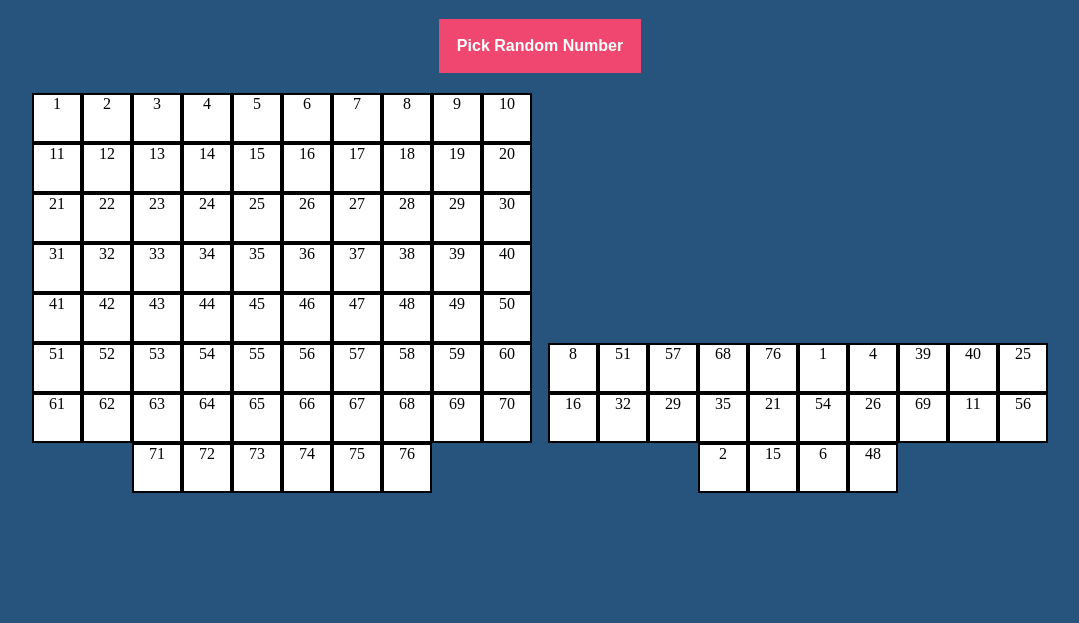
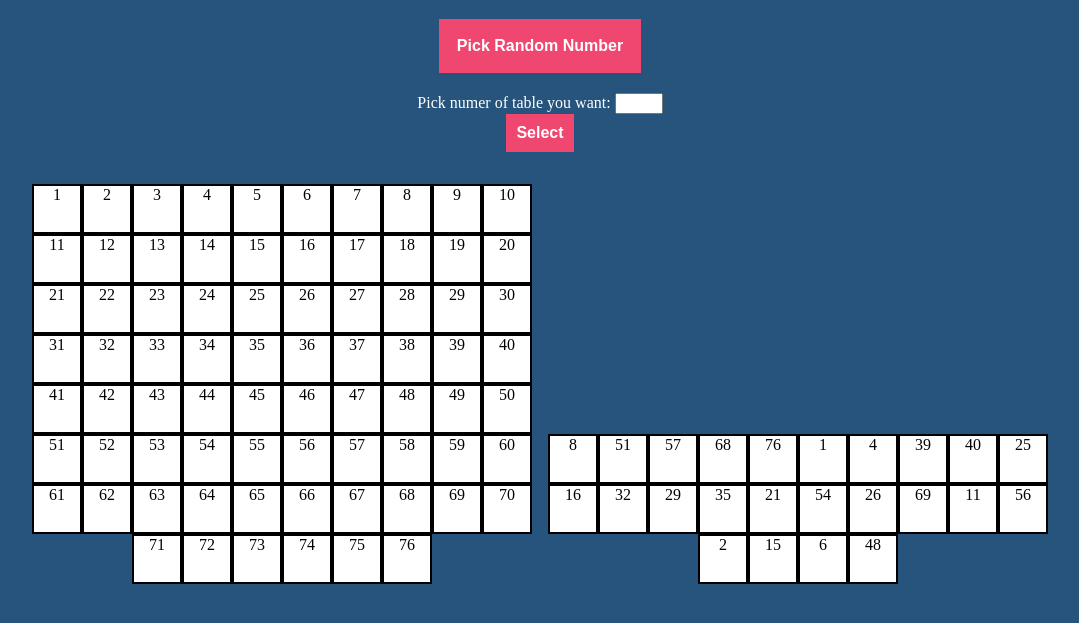
Before and after one commit to MrMax01/S3-L4-Coding-Live, a plain HTML site: page index.html in a window 1280 px wide. Shown: the part 61-684 px from the top of the page, without its empty margins (100-1179 px from the left). Drawn offline with Linux system fonts and the light colour scheme.

Commit message:
adding number table only html and csss

```diff
--- a/index.html
+++ b/index.html
@@ -10,6 +10,10 @@
     <h1>Tombola</h1>
     <main>
       <button id="randomNumber">Pick Random Number</button>
+      <div id="box-form">
+        <label for="num">Pick numer of table you want: <input type="number" min="1" max="3" /></label>
+        <button id="select">Select</button>
+      </div>
       <section id="tabella" class="mezzoSchermo"></section>
       <section id="tabellaGiocatore" class="mezzoSchermo"></section>
     </main>
--- a/style.css
+++ b/style.css
@@ -12,13 +12,16 @@ body {
   background-color: #26547c;
   color: white;
 }
-div {
+div:not(#box-form) {
   display: inline-block;
   border: 2px solid black;
   width: 50px;
   height: 50px;
   background-color: white;
   color: black;
+}
+#box-form {
+  margin-bottom: 2em;
 }
 button {
   display: block;
@@ -31,6 +34,9 @@ button {
   background-color: #ef476f;
   color: white;
   padding: 1em;
+}
+#select {
+  padding: 0.5em;
 }
 p {
   text-align: center;
```
